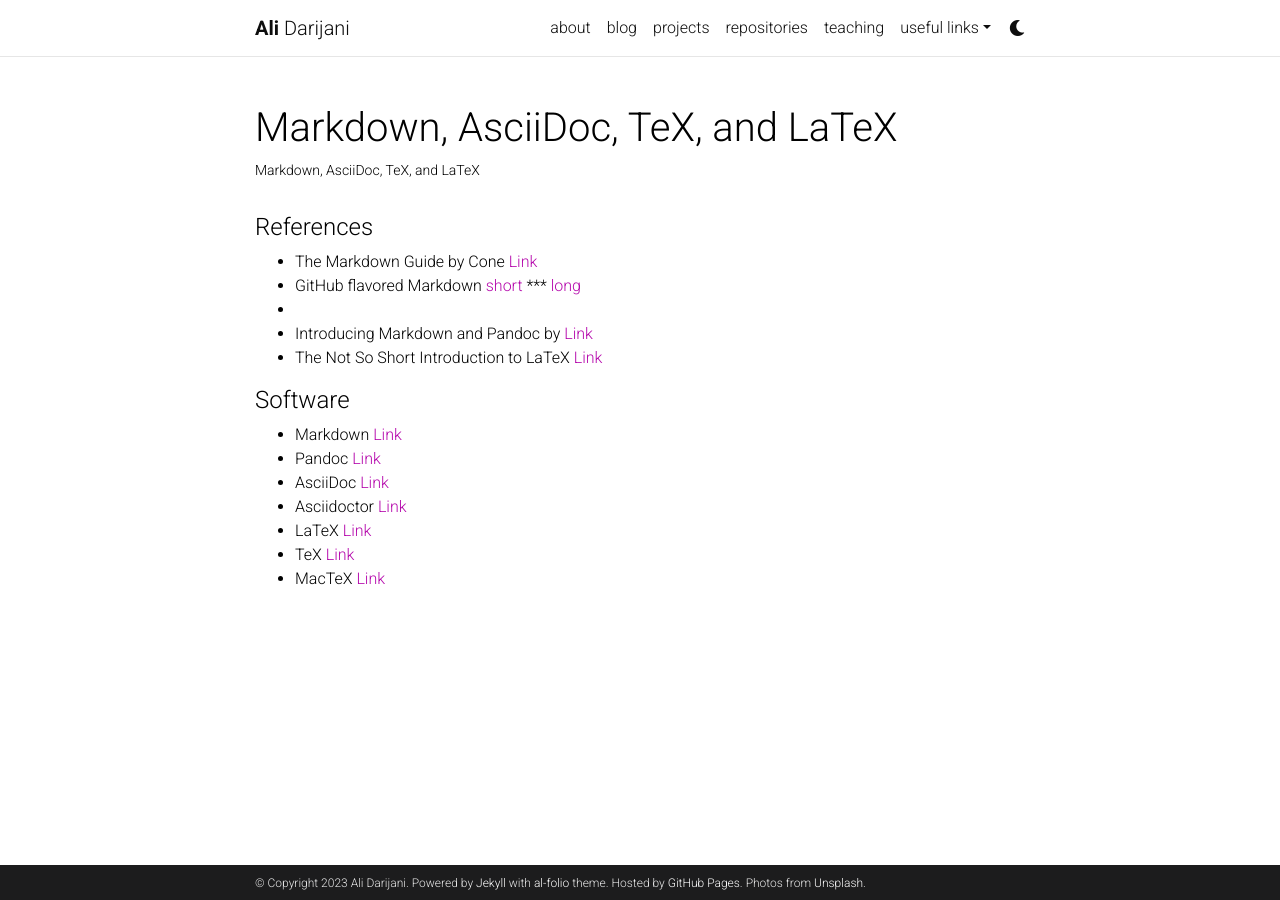
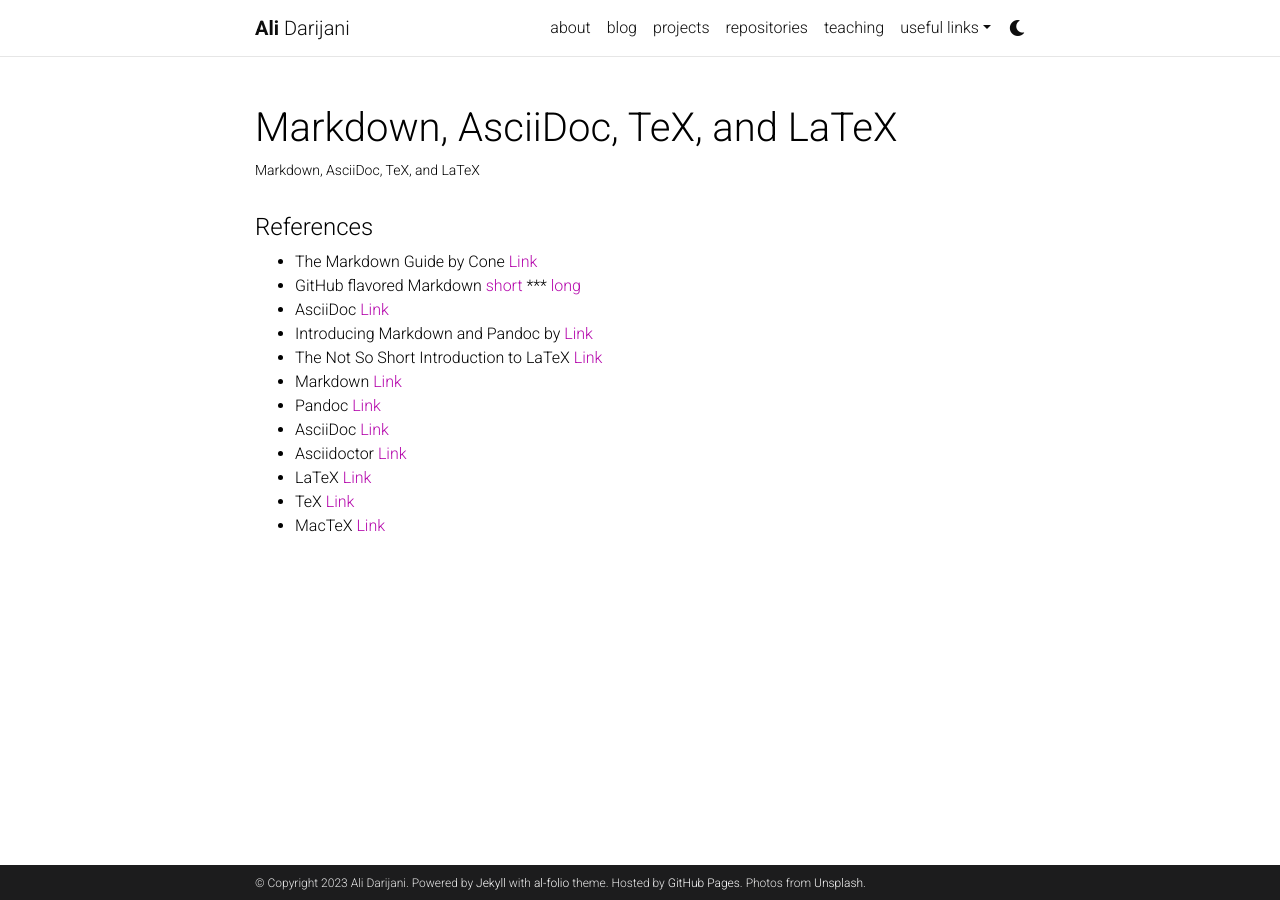
Before and after one commit to adarijani/adarijani.github.io_archived, a Jekyll site: the page built from _projects/typesetting.md, in a window 1280 px wide. Built offline with Jekyll 4.4.1, drawn with Linux system fonts in a browser that asks for light colours; comment, search, counter and statistics services are not loaded; a style sheet for code colours, icons or effects is not loaded.

Commit message:
Update typesetting.md

```diff
--- a/_projects/typesetting.md
+++ b/_projects/typesetting.md
@@ -11,12 +11,9 @@ category: teaching
 
 - The Markdown Guide by Cone [Link](https://www.markdownguide.org/book/)
 - GitHub flavored Markdown [short](https://docs.github.com/en/get-started/writing-on-github/getting-started-with-writing-and-formatting-on-github/basic-writing-and-formatting-syntax) *** [long](https://github.github.com/gfm/)
--
+- AsciiDoc [Link](https://asciidoc.org)
 - Introducing Markdown and Pandoc by [Link](https://www.oreilly.com/library/view/introducing-markdown-and/9781484251492/?_gl=1*mp73u0*_ga*MzQzMDQyOTA1LjE2NzM5NzI3NTg.*_ga_092EL089CH*MTY3Mzk4NDY5OS4yLjAuMTY3Mzk4NDY5OS42MC4wLjA.)
 - The Not So Short Introduction to LaTeX [Link](https://tobi.oetiker.ch/lshort/lshort.pdf)
-
-#### Software
-
 - Markdown [Link](https://daringfireball.net/projects/markdown/)
 - Pandoc [Link](https://pandoc.org)
 - AsciiDoc [Link](https://asciidoc.org)
```
